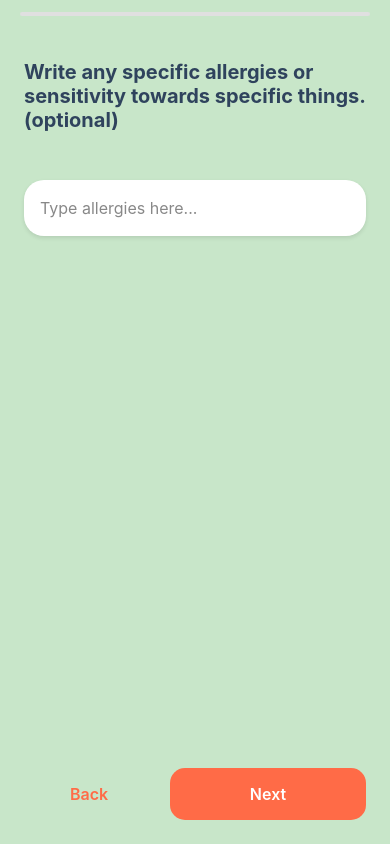
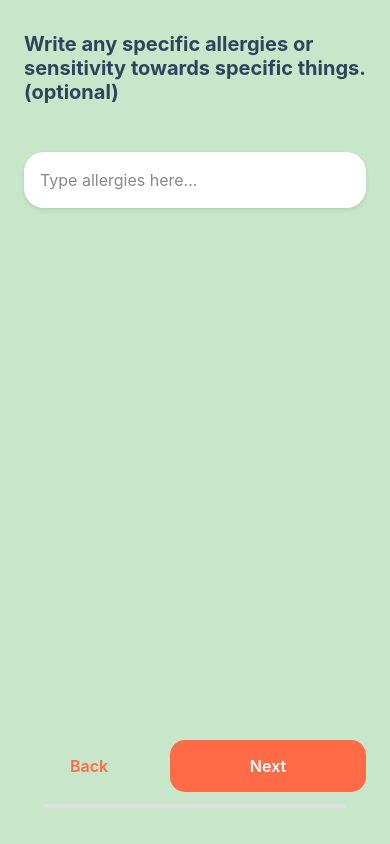
Before and after one commit to arkar-00/DailyVita, a React Native app: screen /Allergies in a window 390 px wide. Built offline with nearby package versions, Linux system fonts and the light colour scheme.

Commit message:
refractor(AllergiesScreen): move progress to bottom

```diff
--- a/src/screens/AllergiesScreen.tsx
+++ b/src/screens/AllergiesScreen.tsx
@@ -127,8 +127,6 @@ const AllergiesScreen: React.FC<AllergiesScreenProps> = ({ navigation }) => {
       style={commonStyles.safeAreaContainer}
       edges={['top', 'left', 'right']}
     >
-      <ProgressBar currentStep={currentStep} totalSteps={totalSteps} />
-
       <ScrollView
         style={commonStyles.scrollContent}
         keyboardShouldPersistTaps="handled"
@@ -214,6 +212,7 @@ const AllergiesScreen: React.FC<AllergiesScreenProps> = ({ navigation }) => {
             style={styles.footerNextButton}
           />
         </View>
+        <ProgressBar currentStep={currentStep} totalSteps={totalSteps} />
       </View>
     </SafeAreaView>
   )
```
